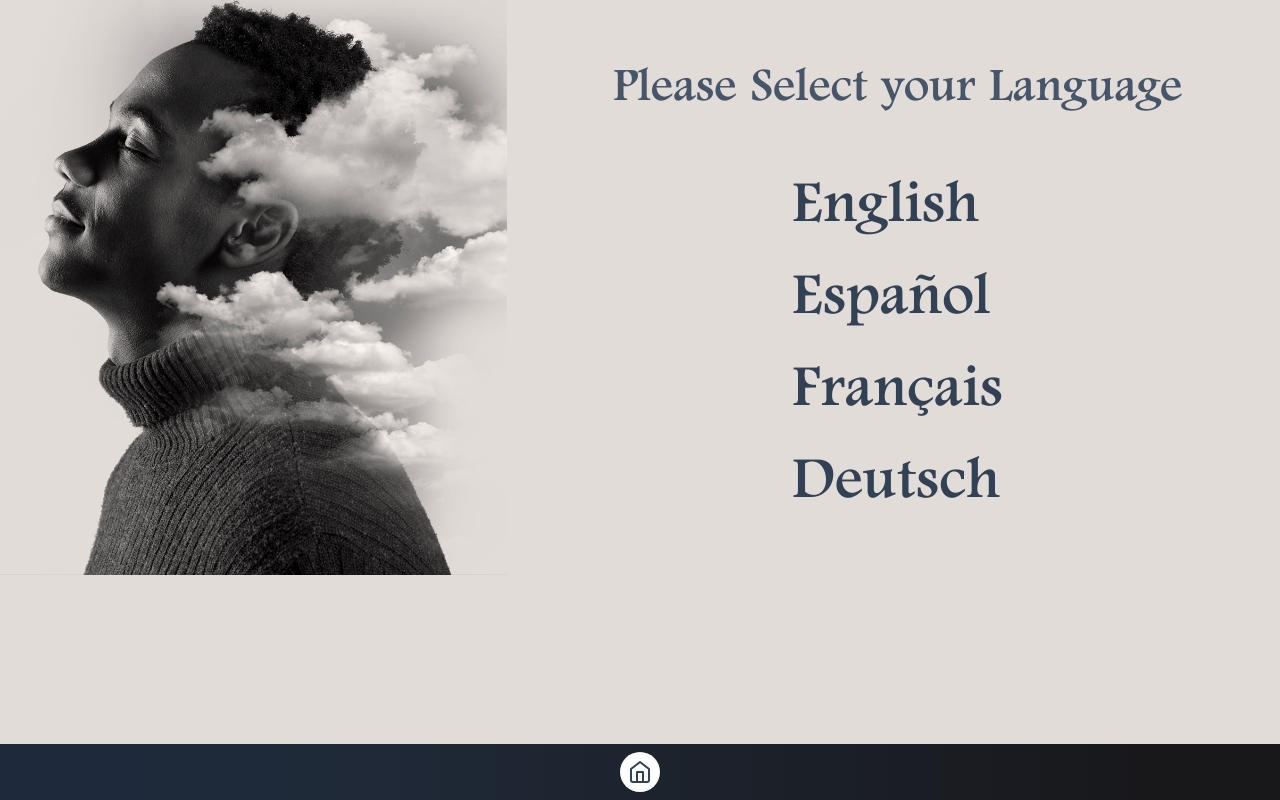
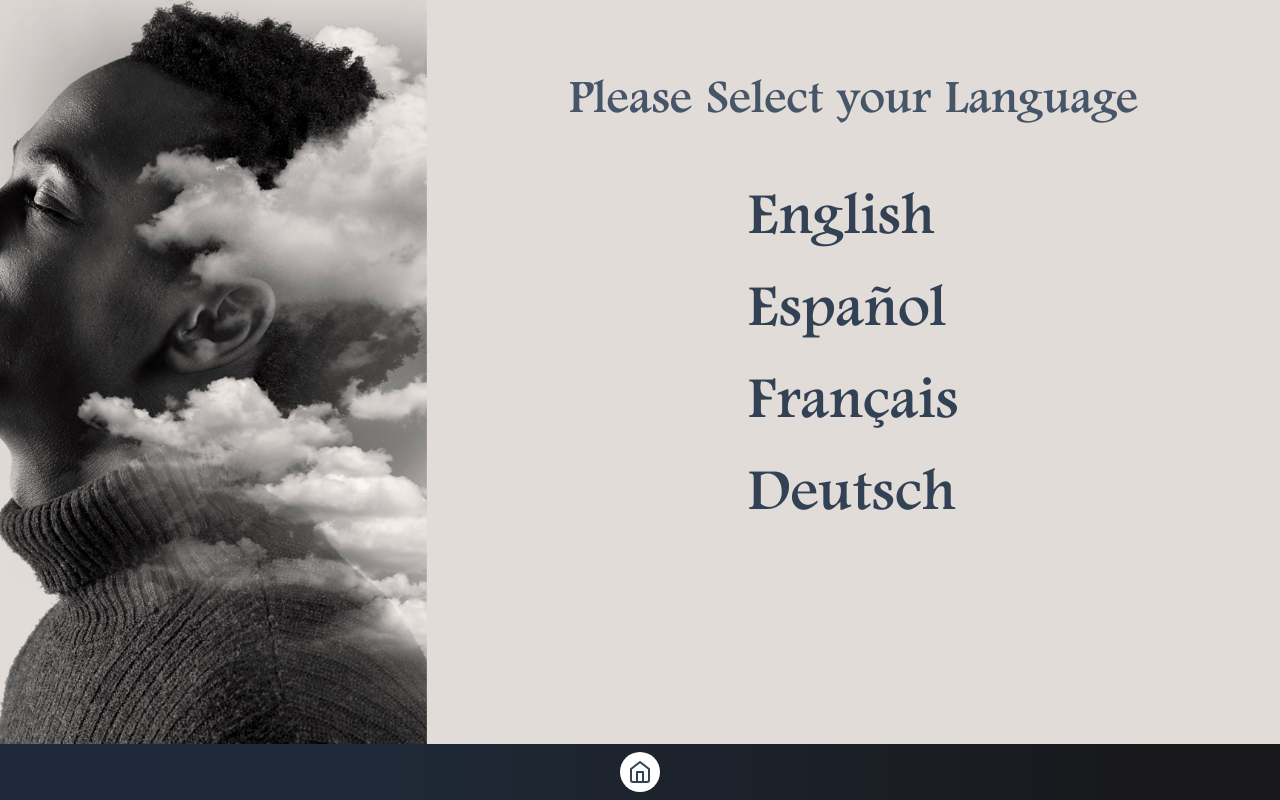
Before and after one commit to saisashreek5thdt/shiv-khera-reading-book, a Next.js app: page /menu in a window 1280 px wide. Built offline with nearby package versions, Linux system fonts and the light colour scheme.

Commit message:
New Layout Added

```diff
--- a/app/menu/page.jsx
+++ b/app/menu/page.jsx
@@ -6,17 +6,16 @@
 import { useRouter } from "next/navigation";
 
 function Menu() {
-
   const router = useRouter();
 
   const langPageHandler = (e) => {
     e.preventDefault();
     router.push("/");
-  }
+  };
 
   return (
     <>
-      <div className="min-h-screen bg-[#e1dcd8] menuBG">
+      {/* <div className="min-h-screen bg-[#e1dcd8] menuBG">
         <div className="grid grid-cols-1 gap-4 sm:order-2 lg:grid-cols-5 lg:gap-2">
           <div className="h-screen rounded-lg lg:col-span-2">
             <Image
@@ -30,6 +29,25 @@
             <Language />
           </div>
         </div>
+      </div> */}
+      <div className="bg-[#e1dcd8] menuBG h-screen flex">
+        {/* Fixed Image Component */}
+        <div className="w-1/3 relative">
+          <div className="fixed top-0 left-0 w-1/3 h-screen">
+            <Image
+              src={"/menuImg.png"} // Replace with your image path
+              alt="Fixed Example"
+              layout="fill"
+              objectFit="cover"
+            />
+          </div>
+        </div>
+        {/* Scrollable Content Component */}
+        <div className="w-2/3 overflow-y-scroll p-3">
+          <div className="space-y-8">
+            <Language />
+          </div>
+        </div>
       </div>
       <FooterLang onClick={langPageHandler} />
     </>
```
